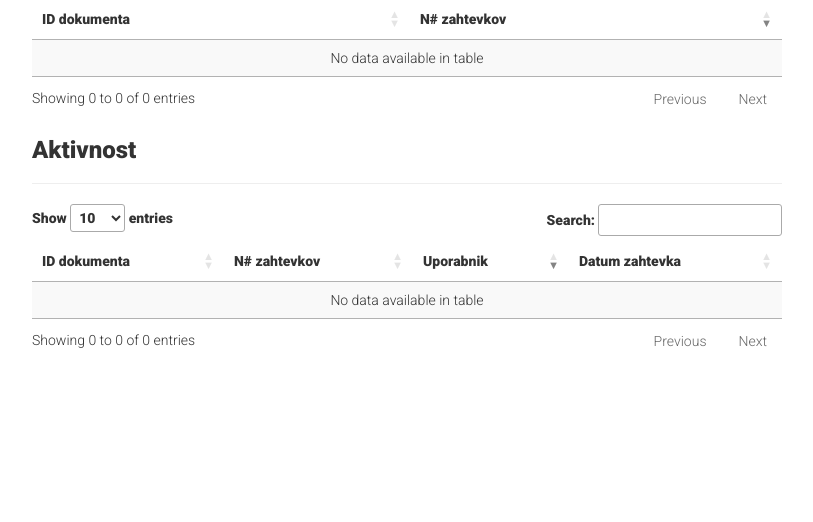
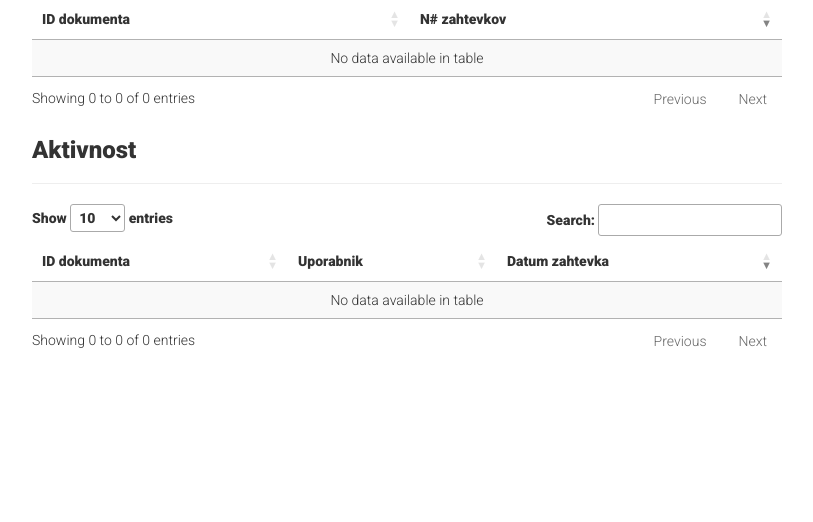
Before and after one commit to romunov/kurc, a Django app: page /stats in a window 1280 px wide. Shown: the part 171-693 px from the top of the page, without its empty margins (233-1046 px from the left). Run offline with Django 3.2, Linux system fonts and the light colour scheme; the visitor is signed in with stand-in values (Sample User, id 1); data comes from the database, SQL or seed files in the repository; data that the repository does not hold is empty; parts of the project's set-up code (start-up, migrations or seed data) failed here and were passed over; some libraries are stand-ins or nearby versions.

Commit message:
removed a column

```diff
--- a/frontend/templates/frontend/stats.html
+++ b/frontend/templates/frontend/stats.html
@@ -41,7 +41,7 @@
                     <thead>
                     <tr>
                         <th>ID dokumenta</th>
-                        <th>N# zahtevkov</th>
+                        <!-- <th>N# zahtevkov</th> -->
                         <th>Uporabnik</th>
                         <th>Datum zahtevka</th>
                     </tr>
@@ -51,7 +51,7 @@
                     {% for doc in activity_docs %}
                     <tr>
                         <td>{{ doc.docid.docname }}</td>
-                        <td>{{ doc.docid.doccount }}</td>
+                        <!-- <td>{{ doc.docid.doccount }}</td> -->
                         <td>{{ doc.userid.username }}</td>
                         <td>{{ doc.datumtime }}</td>
                     </tr>
```
